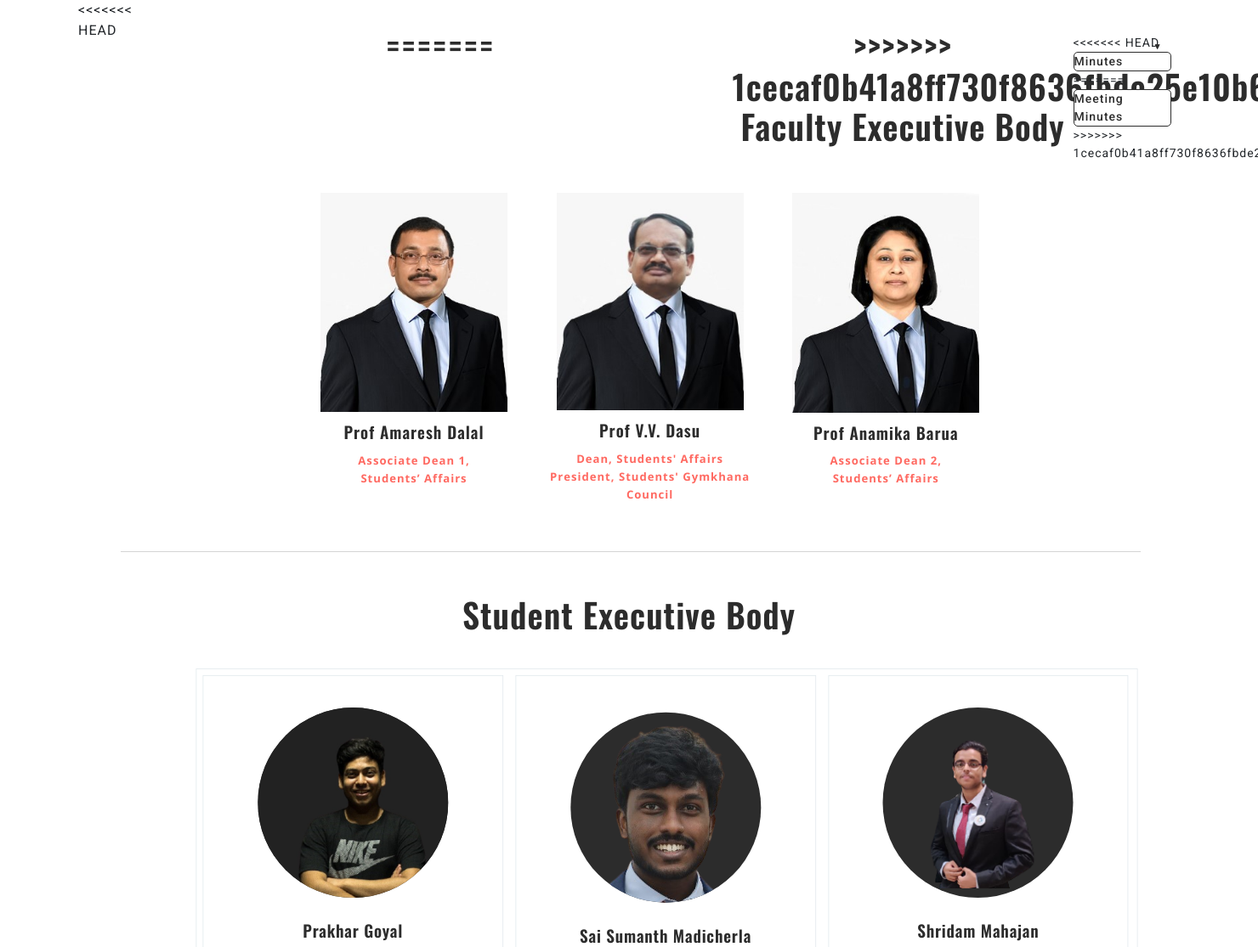
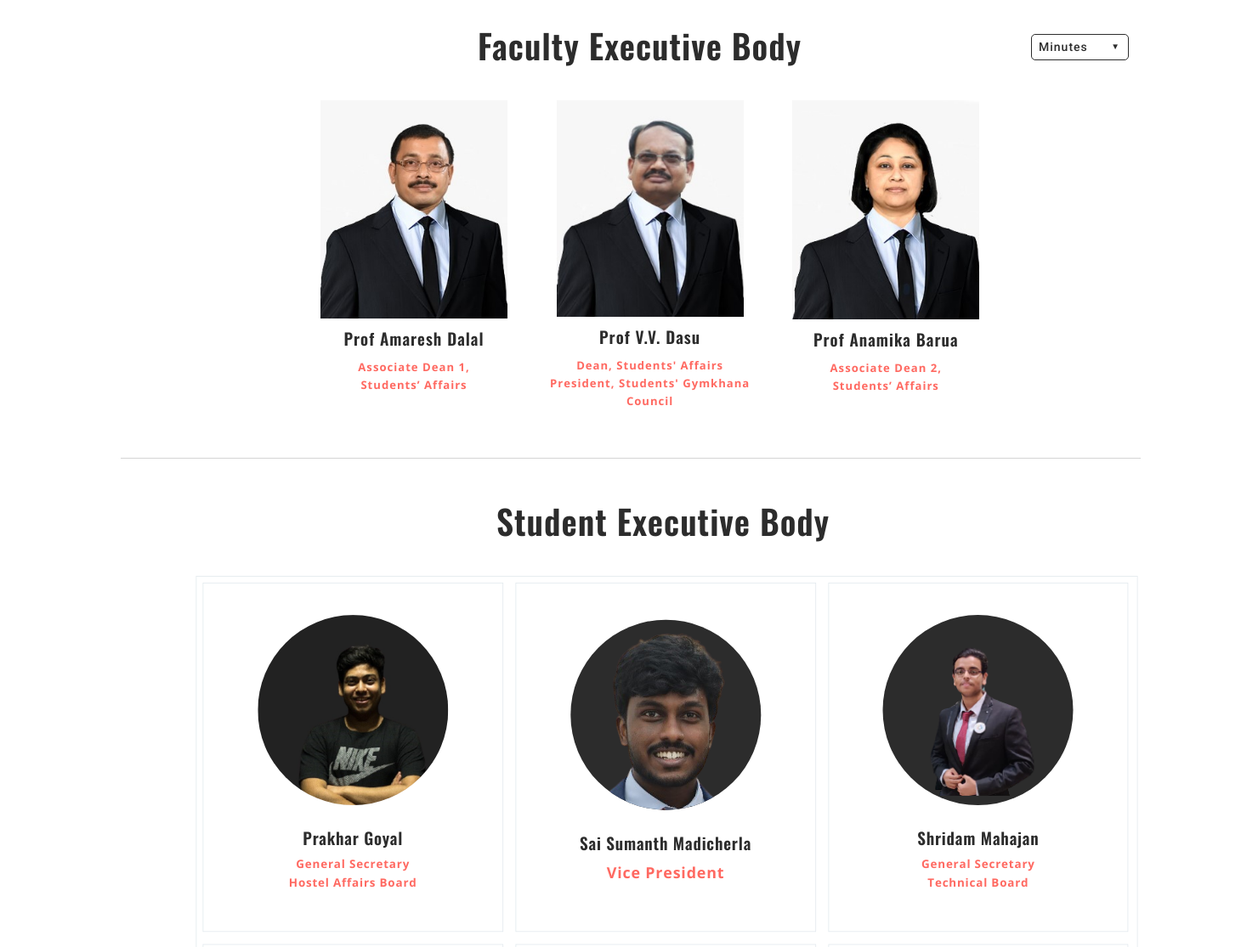
Before and after one commit to xqbptt/SWC-Gymkhana-Portal, a Django app: page /home/senate/ in a window 1480 px wide; the page is wider, and only the part inside the window is pictured. Shown: the part 130-1245 px from the top of that part at 85% size. Run offline with Django 3.2, Linux system fonts and the light colour scheme; data comes from the database, SQL or seed files in the repository.

Commit message:
Fixed Bugs

```diff
--- a/Home/templates/Home/base.html
+++ b/Home/templates/Home/base.html
@@ -49,7 +49,7 @@
 
         .dropdown3 {
             position: relative;
-           font-size: 14px;
+            font-size: 14px;
             width: 115px;
         }
 
@@ -66,7 +66,7 @@
             color: #2c2c2c;
             font-size: 14px;
             background: #ffffff;
-            padding: 4px 4px 4pxcd  8px;
+            padding: 4px 4px 4px 8px;
             border: 1px solid #2c2c2c;
             border-radius: 5px;
             font-weight: 500;
@@ -435,6 +435,7 @@
             color: #2c2c2c;
             pointer-events: initial;
             text-align: center;
+            padding-left: 80px;
             font-size: 2.48rem;
             width: 601px;
             font-weight: 525;
--- a/Home/templates/Home/senate.html
+++ b/Home/templates/Home/senate.html
@@ -6,22 +6,14 @@
 <!-- partial -->
 <div style="display: flex;">
 
-<<<<<<< HEAD
     <h1 class="u-custom-font4 u-font-oswald4" style="padding-bottom: 20px; padding-left: 200px; ">
-=======
-    <h1 class="u-custom-font4 u-font-oswald4" style="padding-bottom: 20px; padding-left: 200px; ">
->>>>>>> 1cecaf0b41a8ff730f8636fbde25e10b6d119d31
         Faculty Executive Body
     </h1>
     <div class="container3">
         <ul>
             <li class="dropdown3">
                 <input type="checkbox" />
-<<<<<<< HEAD
-                <a href="#" data-toggle="dropdown" style="" >Minutes</a>
-=======
-                <a href="#" data-toggle="dropdown">Meeting Minutes</a>
->>>>>>> 1cecaf0b41a8ff730f8636fbde25e10b6d119d31
+                <a href="#" data-toggle="dropdown">Minutes</a>
                 <ul class="dropdown-menu3">
                     <li><a href="https://www.iitg.ac.in/stud/gymkhana/Senate/Minutes/Minutes18.pdf"
                             target="_blank">Minutes 18</a></li>
@@ -115,7 +107,8 @@
         </div>
         <div class="at-column4">
             <div class="at-user4">
-                <div class="at-user__avatar4"><img src="{% static 'Home/images/Sai.png' %}" style="width: 6.5cm; margin-right: 1cm; margin-left: 0.4cm;" /></div>
+                <div class="at-user__avatar4"><img src="{% static 'Home/images/Sai.png' %}"
+                        style="width: 6.5cm; margin-right: 1cm; margin-left: 0.4cm;" /></div>
                 <div class="at-user__name4">Sai Sumanth Madicherla</div>
                 <div class="at-user__title4"
                     style="margin-left: 15px; margin-right: 15px; margin-bottom: 2px ;padding-bottom: 2px; font-size: 1.4rem;">
@@ -333,7 +326,8 @@
     <div class="at-grid4" data-column="3">
         <div class="at-column4">
             <div class="at-user4">
-                <div class="at-user__avatar4"><img src="{% static 'Home/images/UG_Akshat_Rana-r.png' %}" style="width:7cm; padding-left: 50px;" /></div>
+                <div class="at-user__avatar4"><img src="{% static 'Home/images/UG_Akshat_Rana-r.png' %}"
+                        style="width:7cm; padding-left: 50px;" /></div>
                 <div class="at-user__name4">Akshat Rana</div>
                 <div class="at-user__title4">Kameng Hostel</div>
                 <div class="contact">8826635195<br>rana18@iitg.ac.in</div>
@@ -418,7 +412,8 @@
         <div class="at-column4">
             <div class="at-user4">
 
-                <div class="at-user__avatar4"><img src="{% static 'Home/images/UG_Garvit_Kaushik-.png' %}" style="padding-top: 10%;" /></div>
+                <div class="at-user__avatar4"><img src="{% static 'Home/images/UG_Garvit_Kaushik-.png' %}"
+                        style="padding-top: 10%;" /></div>
                 <div class="at-user__name4">Garvit Kaushik</div>
                 <div class="at-user__title4">Lohit Hostel</div>
                 <div class="contact">7027606630<br>gkaushik@iitg.ac.in</div>
@@ -447,7 +442,8 @@
         <div class="at-column4">
             <div class="at-user4">
 
-                <div class="at-user__avatar4"><img src="{% static 'Home/images/UG_Sandhipamu_Preetham_Abhishek-.png' %}" /></div>
+                <div class="at-user__avatar4"><img
+                        src="{% static 'Home/images/UG_Sandhipamu_Preetham_Abhishek-.png' %}" /></div>
                 <div class="at-user__name4">Sandhipamu Preetham Abhishek</div>
                 <div class="at-user__title4">Kapili Hostel</div>
                 <div class="contact">8328434698<br>s.preetham@iitg.ac.in</div>
@@ -542,7 +538,7 @@
     <div class="at-grid4" data-column="3">
         <div class="at-column4">
             <div class="at-user4">
-                <div class="at-user__avatar4"><img src="{% static 'Home/images/gs_Reshma_Avvaru.png' %}"  /></div>
+                <div class="at-user__avatar4"><img src="{% static 'Home/images/gs_Reshma_Avvaru.png' %}" /></div>
                 <div class="at-user__name4">Reshma Avvaru</div>
                 <div class="at-user__title4">Dhansiri Hostel</div>
                 <div class="contact">9148550265<br>r.avvaru@iitg.ac.in</div>
@@ -570,7 +566,7 @@
         </div>
         <div class="at-column4">
             <div class="at-user4">
-                <div class="at-user__avatar4"><img src="{% static 'Home/images/gs_Aswani_K_Viswanath.png' %}"  /></div>
+                <div class="at-user__avatar4"><img src="{% static 'Home/images/gs_Aswani_K_Viswanath.png' %}" /></div>
                 <div class="at-user__name4">Aswani K Viswanath</div>
                 <div class="at-user__title4">Subansiri Hostel</div>
                 <div class="contact">9037021459<br>k.aswani@iitg.ac.in</div>
@@ -598,7 +594,8 @@
         </div>
         <div class="at-column4">
             <div class="at-user4">
-                <div class="at-user__avatar4"><img src="{% static 'Home/images/gs_Darshana_Thakur.png' %}" style="margin-top: 1cm; " /></div>
+                <div class="at-user__avatar4"><img src="{% static 'Home/images/gs_Darshana_Thakur.png' %}"
+                        style="margin-top: 1cm; " /></div>
                 <div class="at-user__name4">Darshana Thakur</div>
                 <div class="at-user__title4">Subansiri Hostel</div>
                 <div class="contact">7637834739<br>dthakur@iitg.ac.in</div>
@@ -635,7 +632,8 @@
     <div class="at-grid4" data-column="3">
         <div class="at-column4">
             <div class="at-user4">
-                <div class="at-user__avatar4"><img src="{% static 'Home/images/pg_S_Prem_Kumar.png' %}" style=" width: 10cm;"  /></div>
+                <div class="at-user__avatar4"><img src="{% static 'Home/images/pg_S_Prem_Kumar.png' %}"
+                        style=" width: 10cm;" /></div>
                 <div class="at-user__name4">S. Prem Kumar</div>
                 <div class="at-user__title4">Dibang Hostel</div>
                 <div class="contact">6360529172<br>p.s@iitg.ac.in</div>
@@ -720,7 +718,8 @@
         <div class="at-column4">
             <div class="at-user4">
 
-                <div class="at-user__avatar4"><img src="{% static 'Home/images/pg_Priyanshu_Gupta.png' %}" style="padding-top: 10%;" /></div>
+                <div class="at-user__avatar4"><img src="{% static 'Home/images/pg_Priyanshu_Gupta.png' %}"
+                        style="padding-top: 10%;" /></div>
                 <div class="at-user__name4">Priyanshu Gupta</div>
                 <div class="at-user__title4">Dibang Hostel</div>
                 <div class="contact">8630703772<br>pgupta@iitg.ac.in</div>
@@ -777,7 +776,8 @@
         </div>
         <div class="at-column4">
             <div class="at-user4">
-                <div class="at-user__avatar4"><img src="{% static 'Home/images/pg_Raju_Prajapati.png' %}" style="margin-top: 40px;"  />
+                <div class="at-user__avatar4"><img src="{% static 'Home/images/pg_Raju_Prajapati.png' %}"
+                        style="margin-top: 40px;" />
                 </div>
                 <div class="at-user__name4">Raju Prajapati</div>
                 <div class="at-user__title4">Lohit Hostel</div>
```
